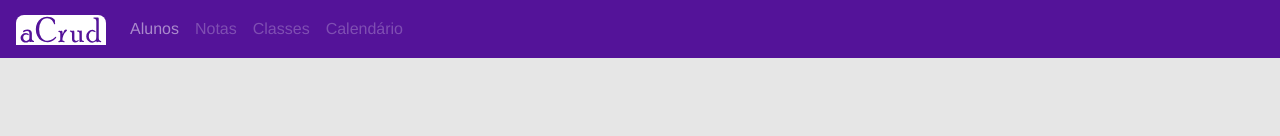
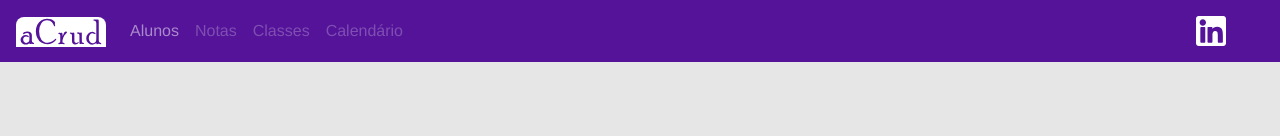
Before and after one commit to gevichiatto/a-crud, a Vue app in the folder front-end/: page / in a window 1280 px wide. Shown: the top 136 px of the page. Built offline with nearby package versions, Linux system fonts and the light colour scheme; what vue-sweetalert2 would draw is missing.

Commit message:
Icone LinkedIn adicionado

```diff
--- a/front-end/src/App.vue
+++ b/front-end/src/App.vue
@@ -16,6 +16,11 @@
 						<b-nav-item href="/" disabled>Calendário</b-nav-item>
 					</b-navbar-nav>
 				</b-collapse>
+				<b-navbar-nav class="ml-auto">
+					<b-nav-item href="https://linkedin.com/in/gevichiatto" target="_blank">
+						<img src="./assets/linkedin-logo.svg">
+					</b-nav-item>
+				</b-navbar-nav>
 			</b-navbar>
 		</div>
 		<b-container fluid="md">
```
Also changed, not shown: front-end/src/assets/linkedin-logo.svg (added).
